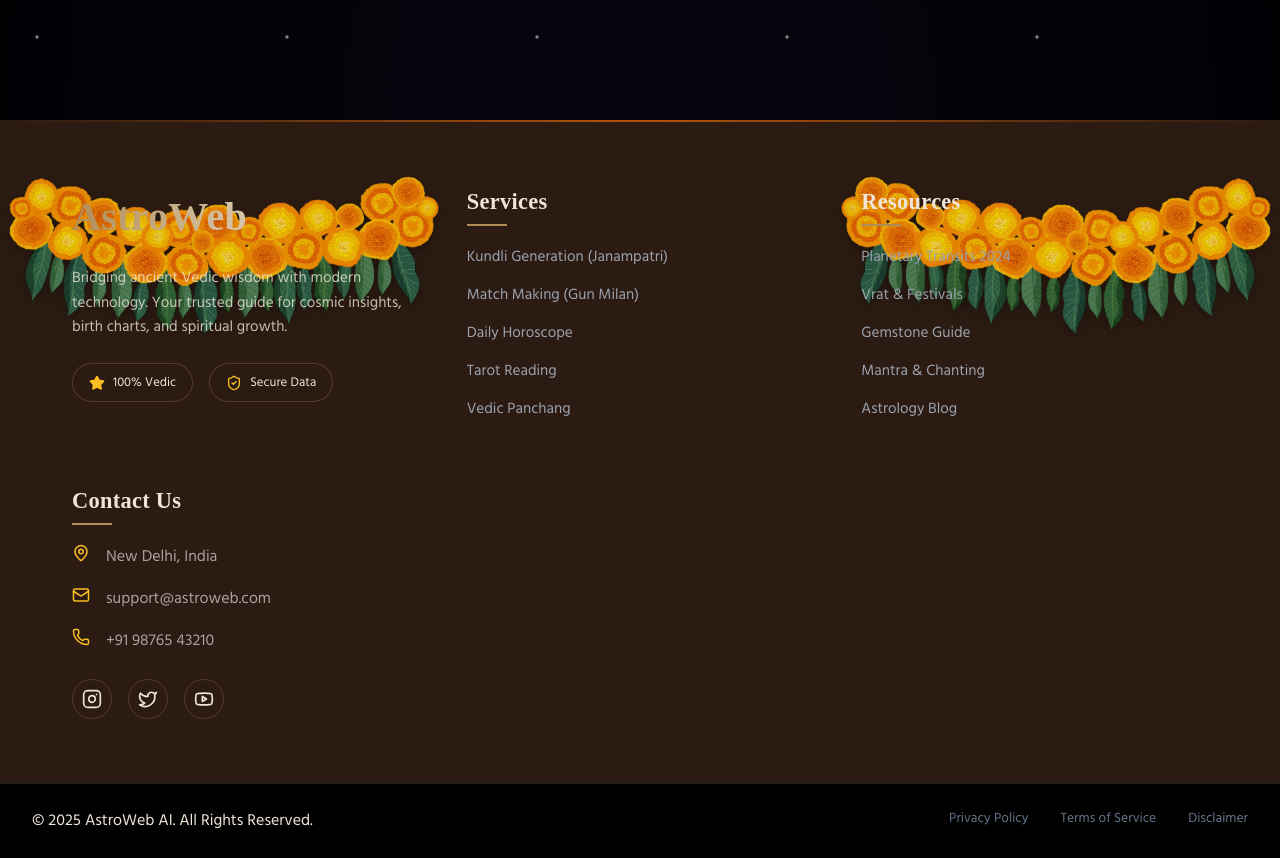
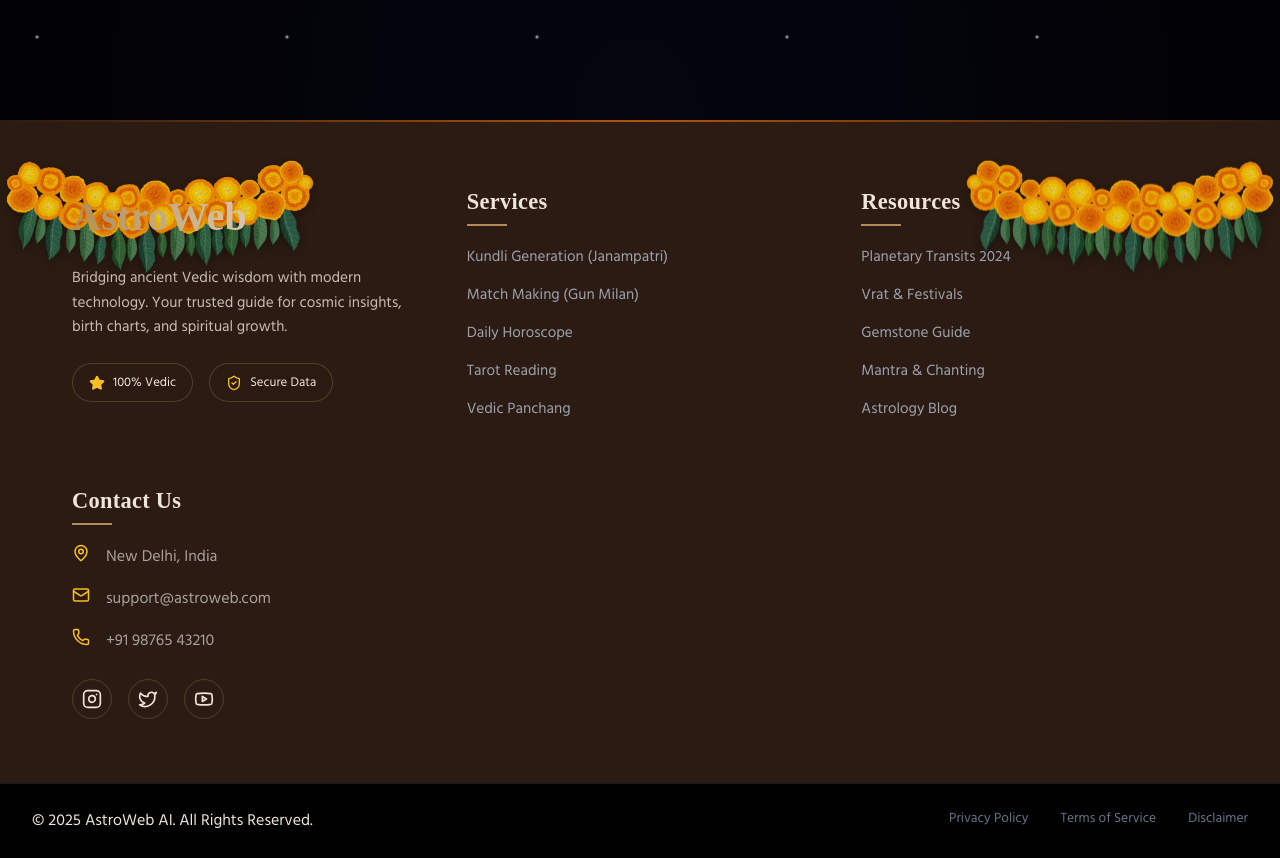
Before and after one commit to Mishra1208/astroweb, a Next.js app: page / in a window 1280 px wide. Shown: the part 4480-5338 px from the top of the page. Built offline with nearby package versions, Linux system fonts and the light colour scheme; no server answers; a web font is replaced by a local one.

Commit message:
fix(ui): adjust footer garland size to 25vw/380px max to prevent text overlap

```diff
--- a/src/components/Footer.module.css
+++ b/src/components/Footer.module.css
@@ -35,9 +35,11 @@
 .footerGarland {
     position: absolute;
     top: 0;
-    width: 35vw;
-    /* Grand scale to reach content columns */
-    min-width: 300px;
+    width: 25vw;
+    /* Reduced from 35vw to avoid overlap */
+    max-width: 380px;
+    /* Cap size on large screens */
+    min-width: 220px;
     height: auto;
     pointer-events: none;
     z-index: 1;
```
